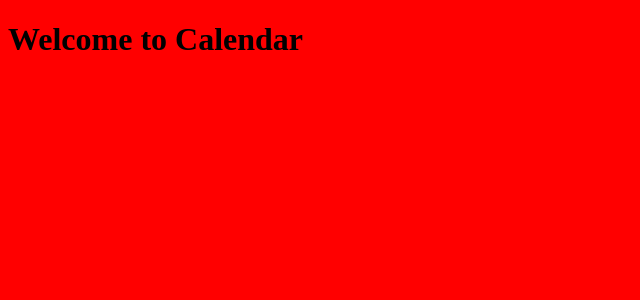
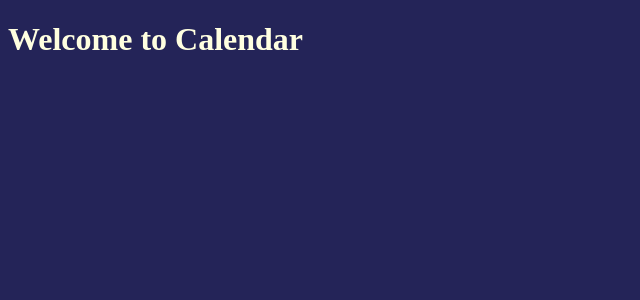
Before and after one commit to Codesmith-Scratch-Project/Calendar, a React app: page / in a window 1280 px wide. Shown: the top 300 px of the page, without its empty margins (0-640 px from the left). Built offline with nearby package versions, Linux system fonts and the light colour scheme.

Commit message:
Co-authored-by: Chloe A <chloeangl@users.noreply.github.com> Co-authored-by: jacksonktong <jacksonktong@users.noreply.github.com> Co-authored-by: Mike Hong <mykongee@users.noreply.github.com> Co-authored-by: nicoflrs <nicoflrs@users.noreply.github.com>

```diff
--- /dev/null
+++ b/client/containers/MainContainer.jsx
@@ -0,0 +1 @@
+import React from 'react';
--- /dev/null
+++ b/client/containers/NavContainer.jsx
@@ -0,0 +1 @@
+import React from 'react';
--- a/client/style.css
+++ b/client/style.css
@@ -1,3 +1,4 @@
 body {
-    background-color: red;
+    background-color: rgb(36, 36, 88);
+    color: lightyellow;
 }
```
Also changed, not shown: client/components/Calendar.jsx (added, +32 -0 lines), client/components/Day.jsx (added), 1 other file (tests, documents, lock files or other folders).
